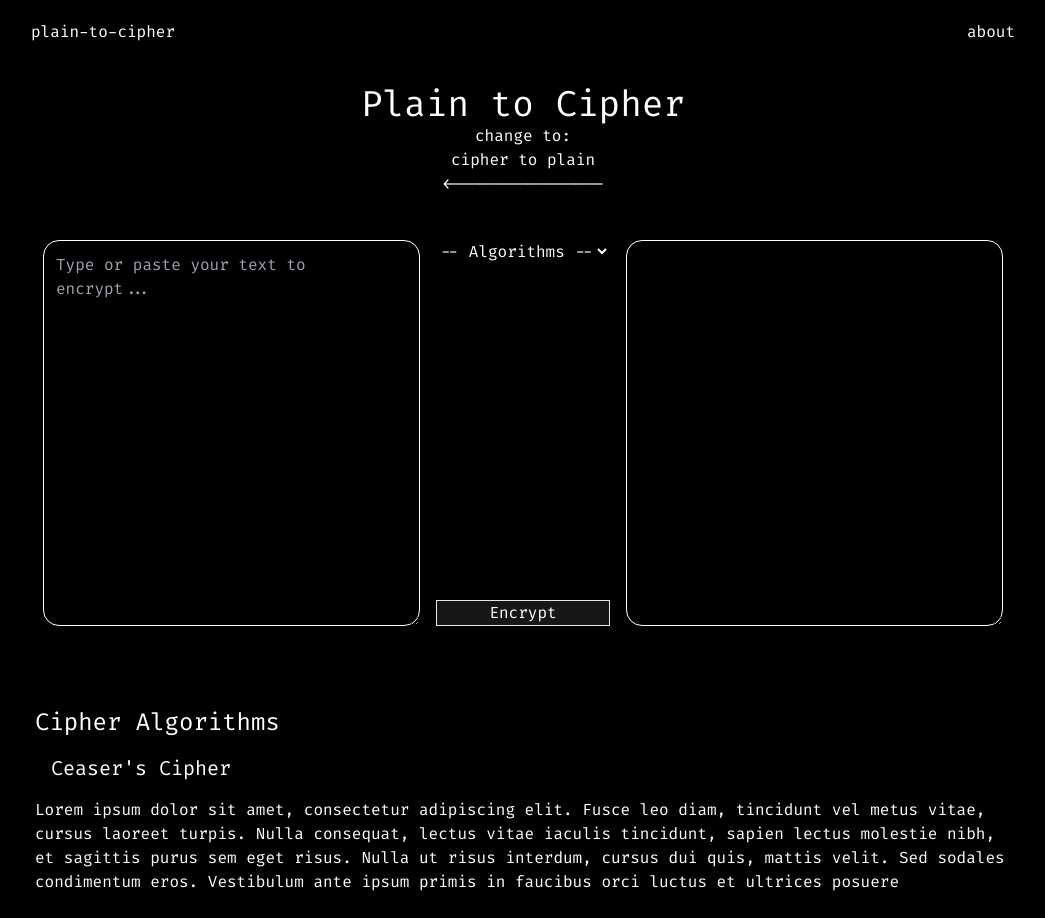
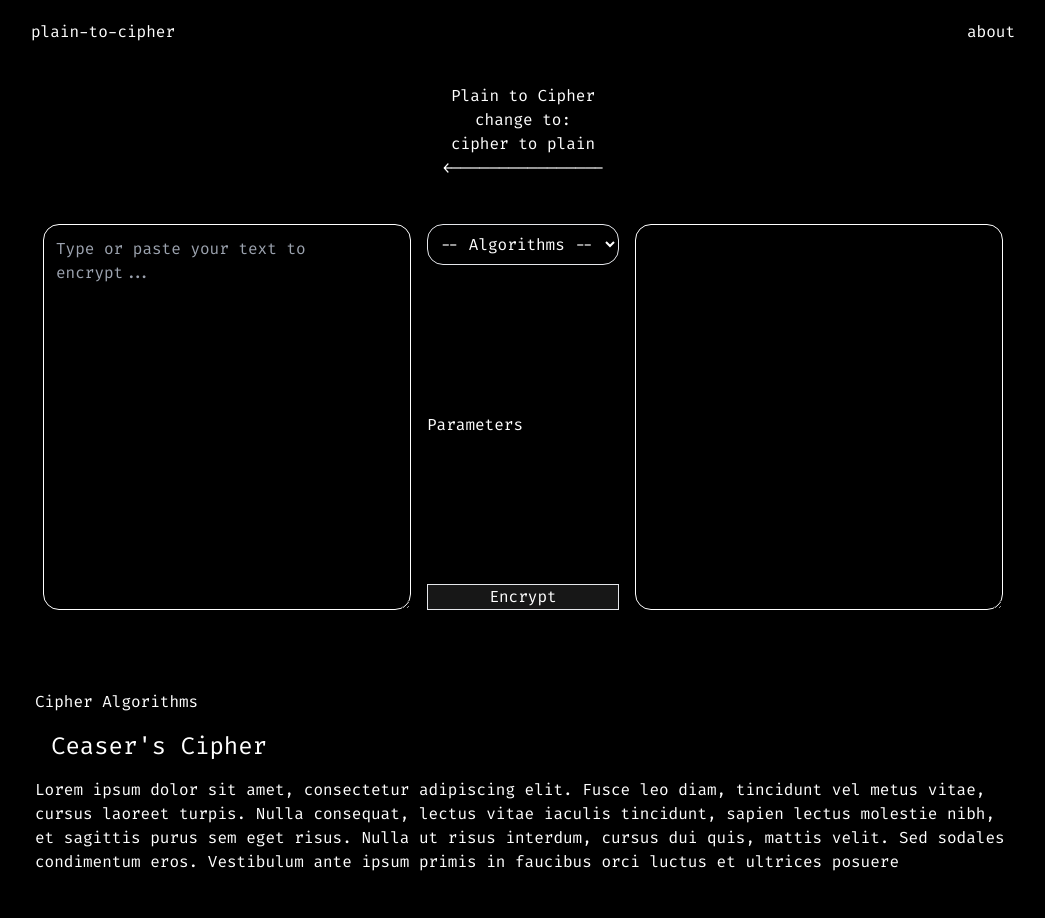
Before and after one commit to renantamashiro/plain-to-cipher, an Angular app: page / in a window 1280 px wide. Shown: the whole page, without its empty margins (117-1162 px from the left). Built offline with nearby package versions, Linux system fonts and the light colour scheme.

Commit message:
algorithm parameters input

```diff
--- a/src/app/cipher.functions.ts
+++ b/src/app/cipher.functions.ts
@@ -1,6 +1,8 @@
+import { Parameter } from "./models/parameter.model";
 
 interface AlgorithmMetadata {
   name: string,
+  parameters: Parameter[],
   encryptFunction(this: AlgorithmMetadata): (plaintext: string, parameters: any) => string;
 }
 
@@ -8,6 +10,9 @@ interface AlgorithmMetadata {
 export const algorithms = {
   'ceaser': {
     name: "Ceaser's Cipher",
+    parameters: [
+      {label: 'K', description: 'Number of positions down the alphabet', type: 'number'}
+    ],
     encryptFunction: function (this: AlgorithmMetadata) {
       return (plaintext: string, parameters: any) => {
         return ceaserCipher(plaintext, parameters);
--- /dev/null
+++ b/src/app/models/parameter.model.ts
@@ -0,0 +1,5 @@
+export interface Parameter {
+    label: string,
+    description: string,
+    type: string
+}
--- a/src/app/plain-to-cipher/plain-to-cipher.component.html
+++ b/src/app/plain-to-cipher/plain-to-cipher.component.html
@@ -8,24 +8,44 @@
       <p>change to:</p>
       <a href="#cipher-to-plain">cipher to plain</a>
       <div>
-          <----------------
+        <---------------- </div>
+      </div>
+    </div>
+
+    <div class="m-6 flex content-center">
+      <textarea class="ml-2 mr-2 p-3 border border-1 border-white rounded-2xl bg-black focus:border-1 focus:border-blue-700 focus:outline-none" [(ngModel)]="plaintext"
+        name="plaintext" id="plaintext-area" cols="40" rows="15"
+        placeholder="Type or paste your text to encrypt..."></textarea>
+
+      <div class="grid items-center content-between mr-2 ml-2 ">
+        <select class="bg-black border rounded-2xl p-2 focus:border-1 focus:border-blue-700 focus:outline-none" [(ngModel)]="selected" (change)="setParameters()" name="algorithm-options"
+          id="algorithms-options">
+          <option class="p-2" value="" selected>-- Algorithms --</option>
+          <option class="p-2" *ngFor="let item of algorithmsList" [ngValue]="item.value">{{ item.label }}</option>
+        </select>
+
+        <div>
+          <span>Parameters</span>
+          <div class="group flex" *ngFor="let parameter of parameters">
+              <label [title]="parameter.description">{{ parameter.label }}</label>
+              <svg xmlns="http://www.w3.org/2000/svg" fill="none"
+                viewBox="0 0 24 24" stroke-width="1.5" stroke="currentColor" class="w-3 h-3 relative inline-block">
+                <path stroke-linecap="round" stroke-linejoin="round"
+                  d="M9.879 7.519c1.171-1.025 3.071-1.025 4.242 0 1.172 1.025 1.172 2.687 0 3.712-.203.179-.43.326-.67.442-.745.361-1.45.999-1.45 1.827v.75M21 12a9 9 0 1 1-18 0 9 9 0 0 1 18 0Zm-9 5.25h.008v.008H12v-.008Z" />
+              </svg>:
+              <input [type]="parameter.type" [name]="parameter.label" />
+              <div style="left: 30%; bottom: 5%;" class="group-hover:opacity-100 w-auto bg-blue-800 text-center p-2 rounded-md absolute z-10 right-auto text-nowrap text-sm -ml-14 opacity-0 ">
+                {{ parameter.description }}
               </div>
           </div>
         </div>
 
-    <div class="m-6 flex content-center">
-      <textarea class="ml-2 mr-2 p-3 border border-1 border-white rounded-2xl bg-black" [(ngModel)]="plaintext" name="plaintext" id="plaintext-area" cols="40" rows="15" placeholder="Type or paste your text to encrypt..."></textarea>
-
-      <div class="grid items-center content-between mr-2 ml-2">
-        <select class="bg-black" [(ngModel)]="selected" name="algorithm-options" id="algorithms-options">
-          <option value="" selected>-- Algorithms --</option>
-          <option *ngFor="let item of algorithmsList" [ngValue]="item.value">{{ item.label }}</option>
-        </select>
-
-        <button class="border border-solid border-gray-200 bg-neutral-900 hover:bg-neutral-500" (click)="encrypt()">Encrypt</button>
+        <button class="border border-solid border-gray-200 bg-neutral-900 hover:bg-neutral-500"
+          (click)="encrypt()">Encrypt</button>
       </div>
 
-      <textarea class="ml-2 mr-2 p-3 border border-1 border-white rounded-2xl bg-black" [(ngModel)]="ciphertext" name="ciphertext" id="ciphertext-area" cols="40" rows="15" disabled></textarea>
+      <textarea class="ml-2 mr-2 p-3 border border-1 border-white rounded-2xl bg-black" [(ngModel)]="ciphertext"
+        name="ciphertext" id="ciphertext-area" cols="40" rows="15" disabled></textarea>
     </div>
 
     <section class="m-6 mt-20">
@@ -33,7 +53,10 @@
 
       <article>
         <h3 class="text-xl m-4">Ceaser's Cipher</h3>
-        <p>Lorem ipsum dolor sit amet, consectetur adipiscing elit. Fusce leo diam, tincidunt vel metus vitae, cursus laoreet turpis. Nulla consequat, lectus vitae iaculis tincidunt, sapien lectus molestie nibh, et sagittis purus sem eget risus. Nulla ut risus interdum, cursus dui quis, mattis velit. Sed sodales condimentum eros. Vestibulum ante ipsum primis in faucibus orci luctus et ultrices posuere</p>
+        <p>Lorem ipsum dolor sit amet, consectetur adipiscing elit. Fusce leo diam, tincidunt vel metus vitae, cursus
+          laoreet turpis. Nulla consequat, lectus vitae iaculis tincidunt, sapien lectus molestie nibh, et sagittis
+          purus sem eget risus. Nulla ut risus interdum, cursus dui quis, mattis velit. Sed sodales condimentum eros.
+          Vestibulum ante ipsum primis in faucibus orci luctus et ultrices posuere</p>
       </article>
 
     </section>
--- a/src/app/plain-to-cipher/plain-to-cipher.component.ts
+++ b/src/app/plain-to-cipher/plain-to-cipher.component.ts
@@ -2,6 +2,7 @@ import { CommonModule } from '@angular/common';
 import { Component } from '@angular/core';
 import { FormsModule } from '@angular/forms';
 import { algorithms } from '../cipher.functions';
+import { Parameter } from '../models/parameter.model';
 
 @Component({
   selector: 'app-plain-to-cipher',
@@ -15,9 +16,12 @@ export class PlainToCipherComponent {
     { label: "Ceaser's Cipher", value: 'ceaser' }
   ]
 
+
   plaintext: string = '';
   ciphertext: string = '';
   selected: string = '';
+
+  parameters: Parameter[] = [];
 
   encrypt() {
     let algorithm = algorithms[this.selected as keyof typeof algorithms].encryptFunction();
@@ -28,4 +32,8 @@ export class PlainToCipherComponent {
       alert(e);
     }
   }
+
+  setParameters() {
+    this.parameters = algorithms[this.selected as keyof typeof algorithms].parameters;
+  }
 }
--- a/tailwind.config.js
+++ b/tailwind.config.js
@@ -2,7 +2,15 @@
 module.exports = {
   content: ["./src/**/*.{html,ts}"],
   theme: {
-    extend: {},
+    fontSize: {
+      sm: ['10px', '15px'],
+      base: ['16px', '24px'],
+      lg: ['20px', '28px'],
+      xl: ['24px', '32px'],
+    },
+    extend: {
+      display: ["group-hover"]
+    },
   },
   plugins: [],
 }
```
Also changed, not shown: src/assets/tooltip.png (added). Lines whose indentation alone changed are shown as unchanged.
